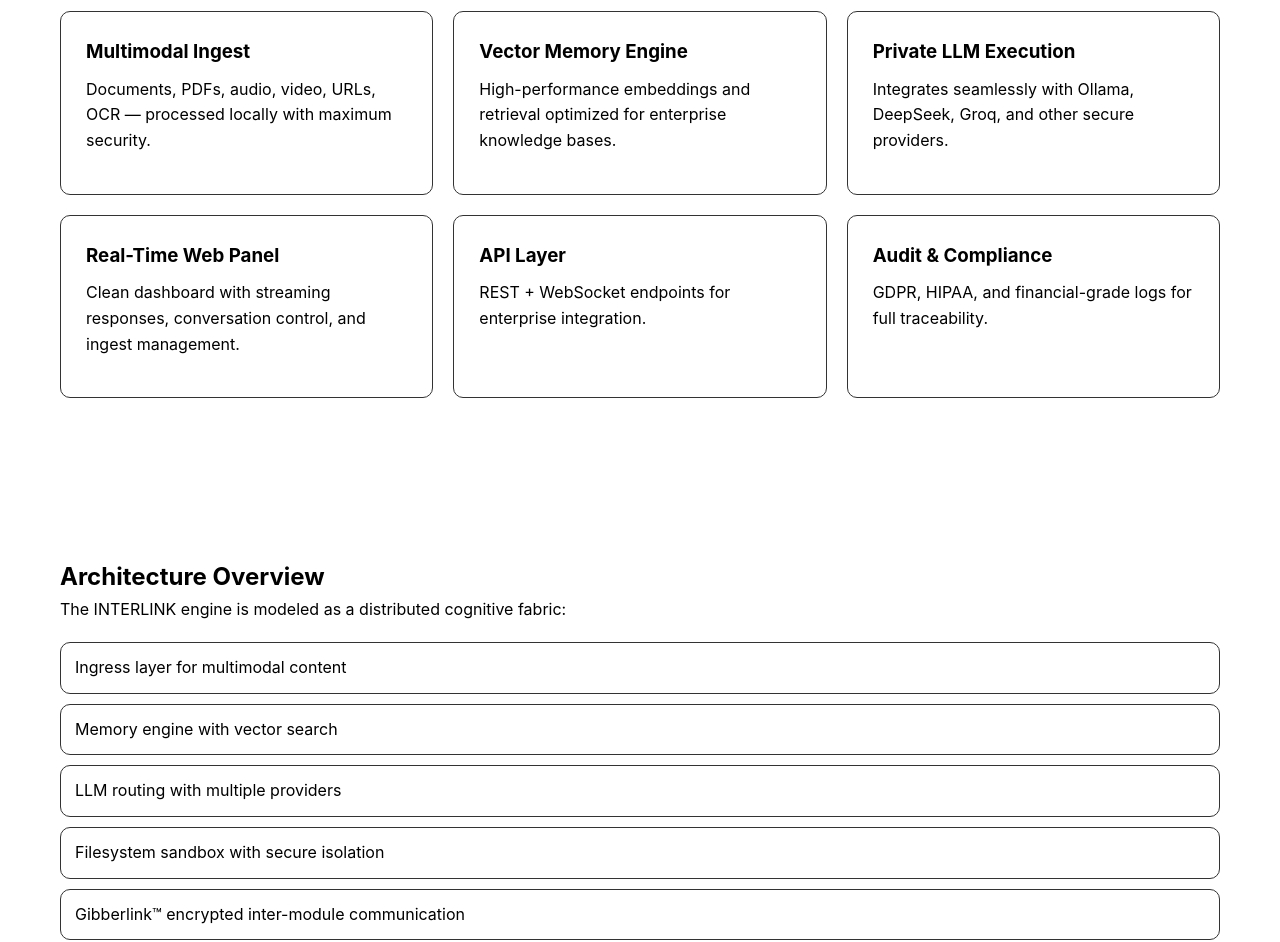
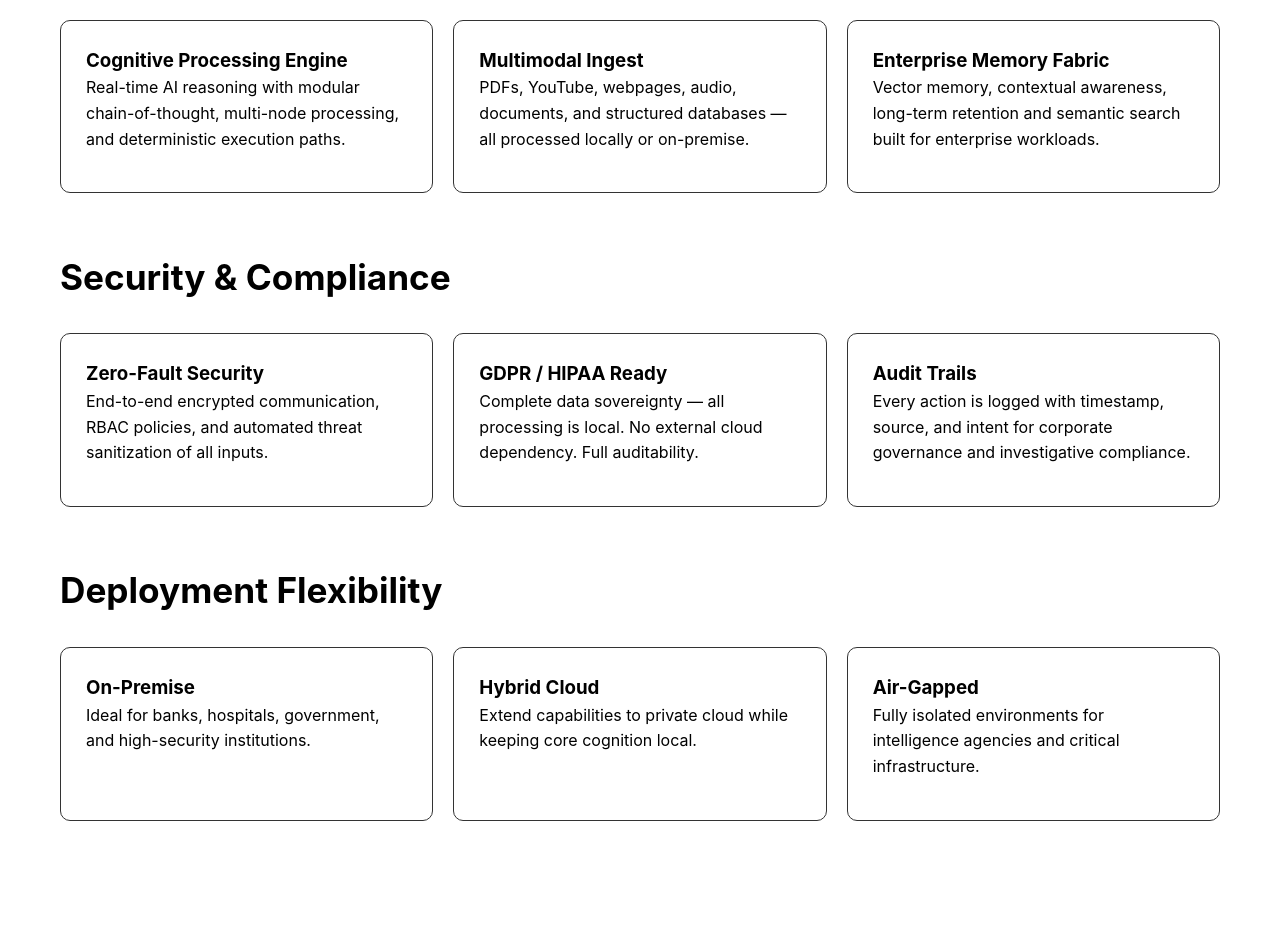
Before and after one commit to W3BNAMFOUNDATION/INTERLINK-official-site, a plain HTML site: page features.html in a window 1280 px wide. Shown: the part 551-1493 px from the top of the page. Drawn offline with Linux system fonts and the light colour scheme.

Commit message:
Refresh features page content and styling

```diff
--- a/assets/styles/style.css
+++ b/assets/styles/style.css
@@ -50,6 +50,21 @@ body {
   justify-content: space-between;
 }
 
+.header-flex {
+  display: flex;
+  align-items: center;
+  justify-content: space-between;
+  gap: 16px;
+}
+
+.logo {
+  display: flex;
+  align-items: center;
+  gap: 12px;
+  font-weight: 800;
+  letter-spacing: 0.04em;
+}
+
 .logo-img {
   height: 48px;
 }
@@ -80,6 +95,24 @@ body {
 
 .hero-small {
   padding: 90px 0;
+}
+
+.hero-sub {
+  padding: 110px 0 90px;
+  background: linear-gradient(135deg, #061327, #0d6efd);
+  text-align: center;
+  border-bottom: 1px solid var(--gray);
+}
+
+.hero-sub h1 {
+  font-size: 3rem;
+  font-weight: 800;
+}
+
+.hero-sub p {
+  margin-top: 12px;
+  color: var(--light-gray);
+  font-size: 1.15rem;
 }
 
 .hero h1 {
@@ -202,6 +235,13 @@ body {
   border-color: var(--accent);
 }
 
+.grid-3 {
+  display: grid;
+  grid-template-columns: repeat(3, 1fr);
+  gap: 20px;
+  margin-top: 28px;
+}
+
 /* CARDS */
 .card {
   background: var(--gray);
@@ -274,7 +314,8 @@ textarea {
 /* RESPONSIVE */
 @media (max-width: 900px) {
   .feature-grid,
-  .features-grid {
+  .features-grid,
+  .grid-3 {
     grid-template-columns: 1fr 1fr;
   }
 
@@ -285,7 +326,8 @@ textarea {
 
 @media (max-width: 600px) {
   .feature-grid,
-  .features-grid {
+  .features-grid,
+  .grid-3 {
     grid-template-columns: 1fr;
   }
 
--- a/features.html
+++ b/features.html
@@ -9,10 +9,13 @@
 
 <body>
 
-  <!-- HEADER -->
   <header class="header">
-    <div class="container header-container">
-      <img src="assets/logo/logo.png" alt="INTERLINK Logo" class="logo-img" />
+    <div class="container header-flex">
+      <div class="logo">
+        <img src="assets/logo/logo.png" alt="INTERLINK Logo" class="logo-img" />
+        <span>INTERLINK</span>
+      </div>
+
       <nav class="nav">
         <a href="index.html">Home</a>
         <a href="features.html" class="active">Features</a>
@@ -22,97 +25,108 @@
     </div>
   </header>
 
-  <!-- HERO -->
-  <section class="hero hero-small">
+  <section class="hero-sub">
     <div class="container">
-      <h1>Platform Features</h1>
-      <p class="hero-subtitle">
-        A sovereign cognitive fabric designed for modern enterprise automation.
-      </p>
+      <h1>INTERLINK Features</h1>
+      <p>The World’s First Sovereign Cognitive Fabric</p>
     </div>
   </section>
 
-  <!-- FEATURES GRID -->
   <section class="section">
     <div class="container">
-      <h2>Main Capabilities</h2>
+      <h2>Core Capabilities</h2>
 
-      <div class="features-grid">
-
-        <div class="feature-box">
-          <h3>Multimodal Ingest</h3>
+      <div class="grid-3">
+        <div class="card">
+          <h3>Cognitive Processing Engine</h3>
           <p>
-            Documents, PDFs, audio, video, URLs, OCR — processed locally with maximum security.
+            Real-time AI reasoning with modular chain-of-thought, multi-node processing,
+            and deterministic execution paths.
           </p>
         </div>
 
-        <div class="feature-box">
-          <h3>Vector Memory Engine</h3>
+        <div class="card">
+          <h3>Multimodal Ingest</h3>
           <p>
-            High-performance embeddings and retrieval optimized for enterprise knowledge bases.
+            PDFs, YouTube, webpages, audio, documents, and structured databases —
+            all processed locally or on-premise.
           </p>
         </div>
 
-        <div class="feature-box">
-          <h3>Private LLM Execution</h3>
+        <div class="card">
+          <h3>Enterprise Memory Fabric</h3>
           <p>
-            Integrates seamlessly with Ollama, DeepSeek, Groq, and other secure providers.
+            Vector memory, contextual awareness, long-term retention and semantic
+            search built for enterprise workloads.
+          </p>
+        </div>
+      </div>
+
+      <br>
+
+      <h2>Security &amp; Compliance</h2>
+
+      <div class="grid-3">
+        <div class="card">
+          <h3>Zero-Fault Security</h3>
+          <p>
+            End-to-end encrypted communication, RBAC policies, and automated threat
+            sanitization of all inputs.
           </p>
         </div>
 
-        <div class="feature-box">
-          <h3>Real-Time Web Panel</h3>
+        <div class="card">
+          <h3>GDPR / HIPAA Ready</h3>
           <p>
-            Clean dashboard with streaming responses, conversation control, and ingest management.
+            Complete data sovereignty — all processing is local. No external cloud
+            dependency. Full auditability.
           </p>
         </div>
 
-        <div class="feature-box">
-          <h3>API Layer</h3>
+        <div class="card">
+          <h3>Audit Trails</h3>
           <p>
-            REST + WebSocket endpoints for enterprise integration.
+            Every action is logged with timestamp, source, and intent for corporate
+            governance and investigative compliance.
+          </p>
+        </div>
+      </div>
+
+      <br>
+
+      <h2>Deployment Flexibility</h2>
+
+      <div class="grid-3">
+        <div class="card">
+          <h3>On-Premise</h3>
+          <p>
+            Ideal for banks, hospitals, government, and high-security institutions.
           </p>
         </div>
 
-        <div class="feature-box">
-          <h3>Audit &amp; Compliance</h3>
+        <div class="card">
+          <h3>Hybrid Cloud</h3>
           <p>
-            GDPR, HIPAA, and financial-grade logs for full traceability.
+            Extend capabilities to private cloud while keeping core cognition local.
           </p>
         </div>
 
+        <div class="card">
+          <h3>Air-Gapped</h3>
+          <p>
+            Fully isolated environments for intelligence agencies and critical
+            infrastructure.
+          </p>
+        </div>
       </div>
+
     </div>
   </section>
 
-  <!-- ARCHITECTURE -->
-  <section class="section-alt">
-    <div class="container">
-      <h2>Architecture Overview</h2>
-      <p>
-        The INTERLINK engine is modeled as a distributed cognitive fabric:
-      </p>
-
-      <ul class="arch-list">
-        <li>Ingress layer for multimodal content</li>
-        <li>Memory engine with vector search</li>
-        <li>LLM routing with multiple providers</li>
-        <li>Filesystem sandbox with secure isolation</li>
-        <li>Gibberlink™ encrypted inter-module communication</li>
-      </ul>
-
-      <a href="invest.html" class="btn-secondary mt-2">View Investor Kit</a>
-    </div>
-  </section>
-
-  <!-- FOOTER -->
   <footer class="footer">
-    <div class="container">
-      INTERLINK — Sovereign AI Infrastructure • © 2025
-    </div>
+    <p>© 2025 INTERLINK — All Rights Reserved.</p>
   </footer>
 
   <script src="assets/scripts/script.js"></script>
-
 </body>
 </html>
```
